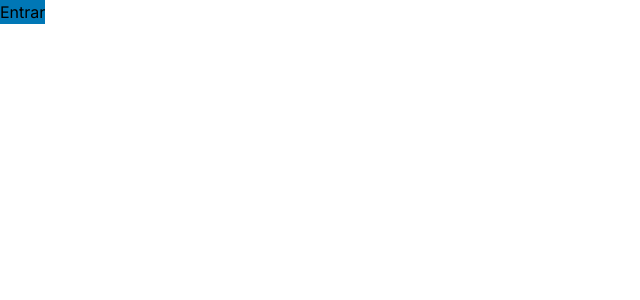
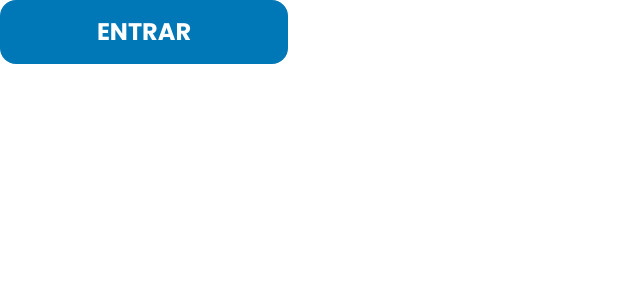
Before and after one commit to mariadxavier/roadmap-administracao, a React (Vite) app: page / in a window 1280 px wide. Shown: the top 300 px of the page, without its empty margins (0-640 px from the left). Built offline with nearby package versions, Linux system fonts and the light colour scheme; a web font is replaced by a local one.

Commit message:
style: AccessButton

```diff
--- a/src/components/access-button.tsx
+++ b/src/components/access-button.tsx
@@ -1,3 +1,13 @@
-export function AccessButton() {
-  return <button className="bg-[#0077B6] font-inter">Entrar</button>;
+import { ComponentProps } from "react";
+
+interface PropsAccessButton extends ComponentProps<'button'>{
+
 }
+
+export function AccessButton({...props}: PropsAccessButton) {
+
+
+  return (
+    <button className="bg-adm-dark font-poppins uppercase h-16 w-72 rounded-2xl text-white text-2xl font-bold" {...props}>Entrar</button>
+  )
+}
```
